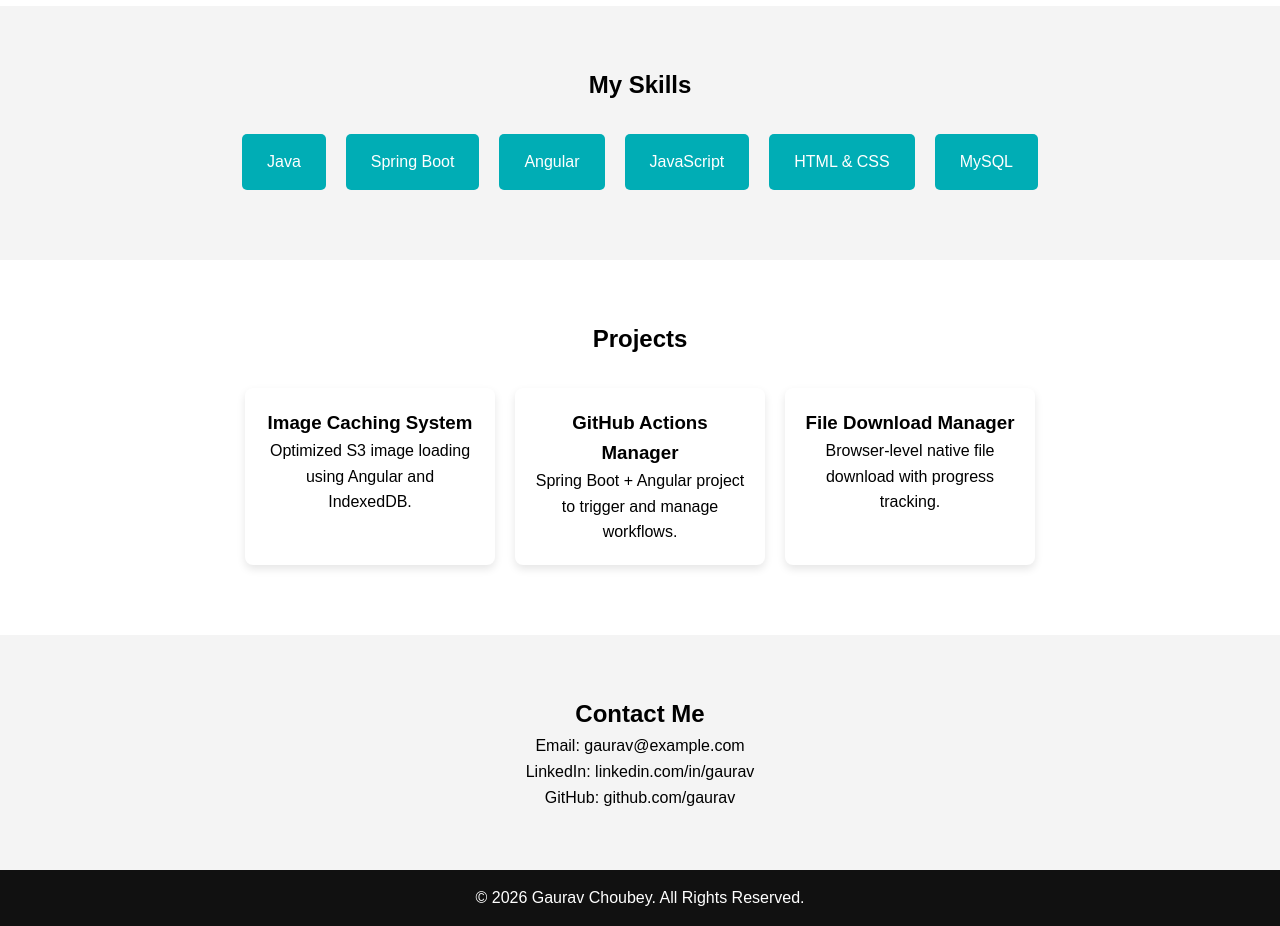
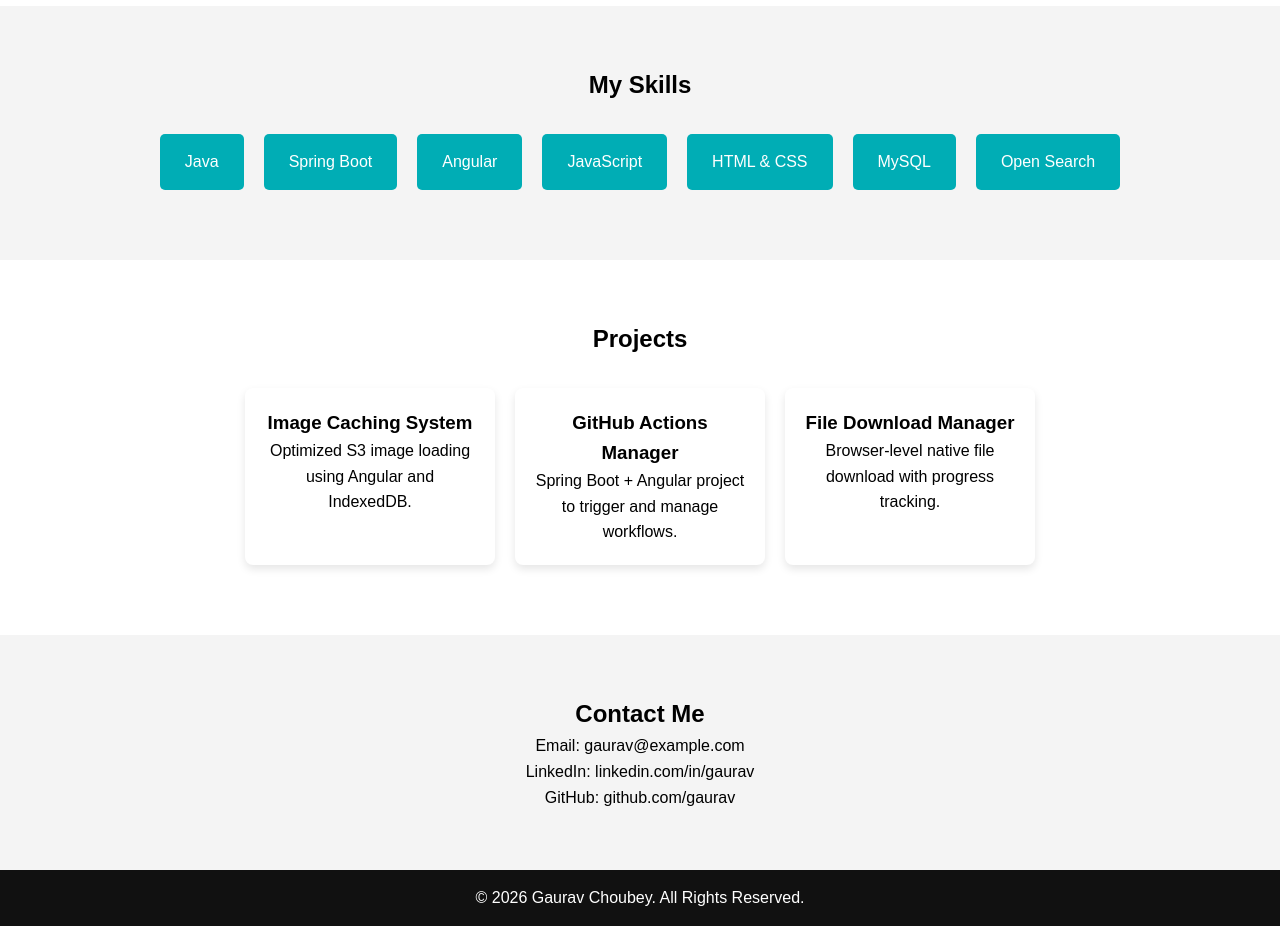
Before and after one commit to gauravchoubey/portfolio, a plain HTML site: page index.html in a window 1280 px wide. Shown: the part 960-1886 px from the top of the page. Drawn offline with Linux system fonts and the light colour scheme.

Commit message:
Update index.html

```diff
--- a/index.html
+++ b/index.html
@@ -47,6 +47,7 @@
             <div class="skill-card">JavaScript</div>
             <div class="skill-card">HTML & CSS</div>
             <div class="skill-card">MySQL</div>
+            <div class="skill-card">Open Search</div>
         </div>
     </section>
 
```
